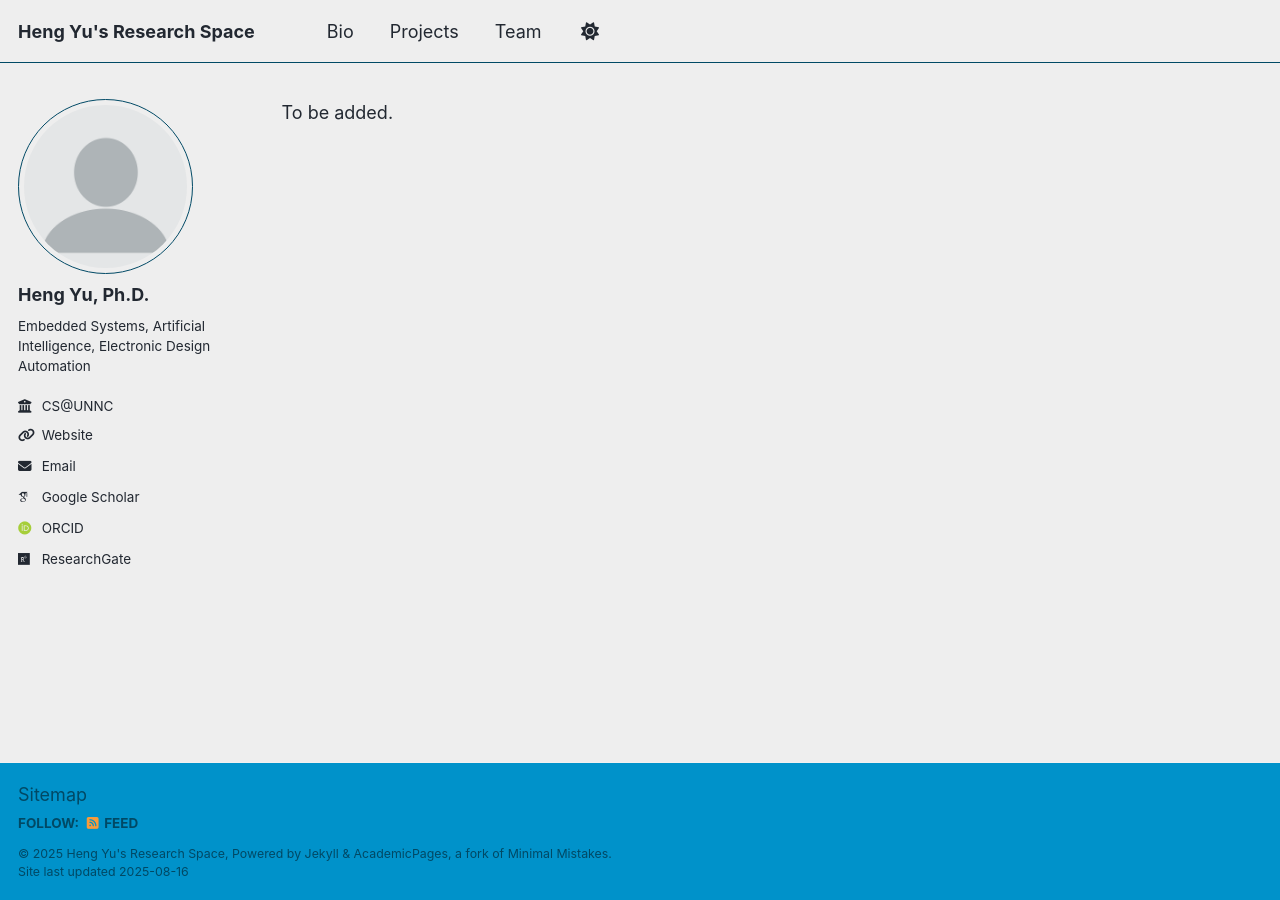
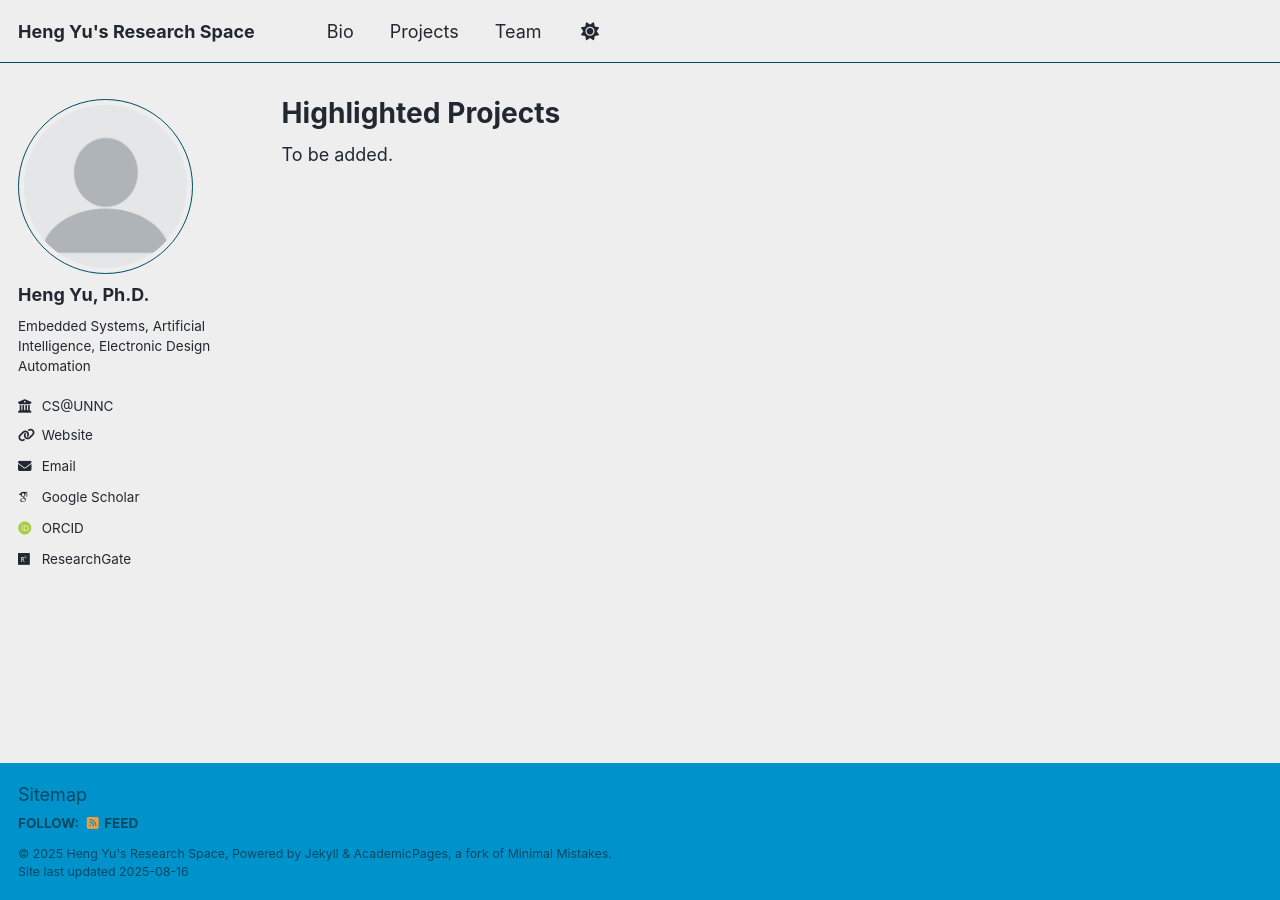
Before and after one commit to eleyuheng/eleyuheng.github.io, a Jekyll site: the page built from _pages/projects.md, in a window 1280 px wide. Built offline with Jekyll 4.4.1, drawn with Linux system fonts in a browser that asks for light colours; some web fonts are replaced; our own code applies the rules of GitHub Pages for plain Markdown files; a script that is not in the unit is left out.

Commit message:
Update projects.md

```diff
--- a/_pages/projects.md
+++ b/_pages/projects.md
@@ -1 +1,8 @@
+---
+title: "Highlighted Projects"
+permalink: /projects/
+author_profile: true
+---
+
+
 To be added.
```
